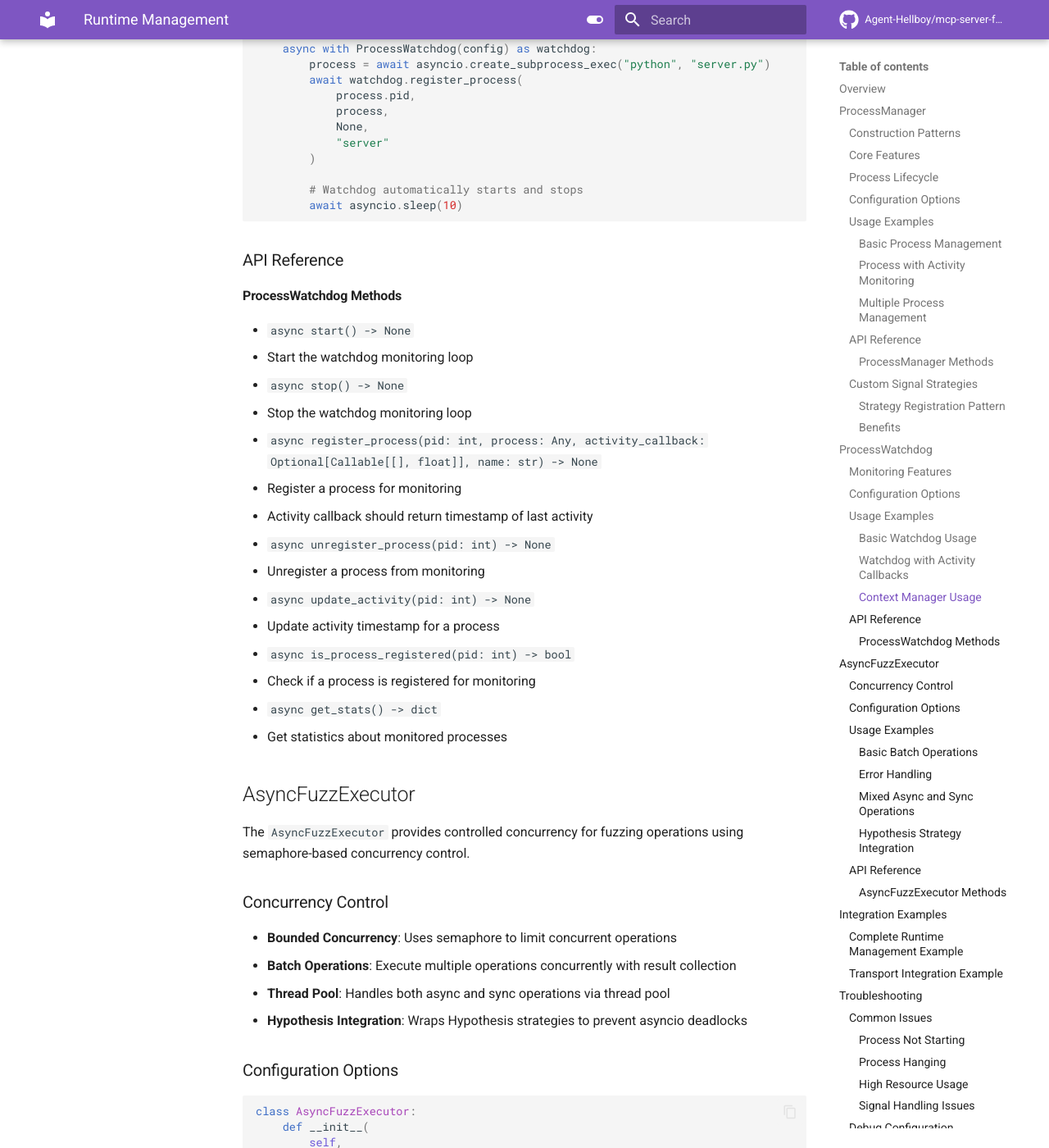
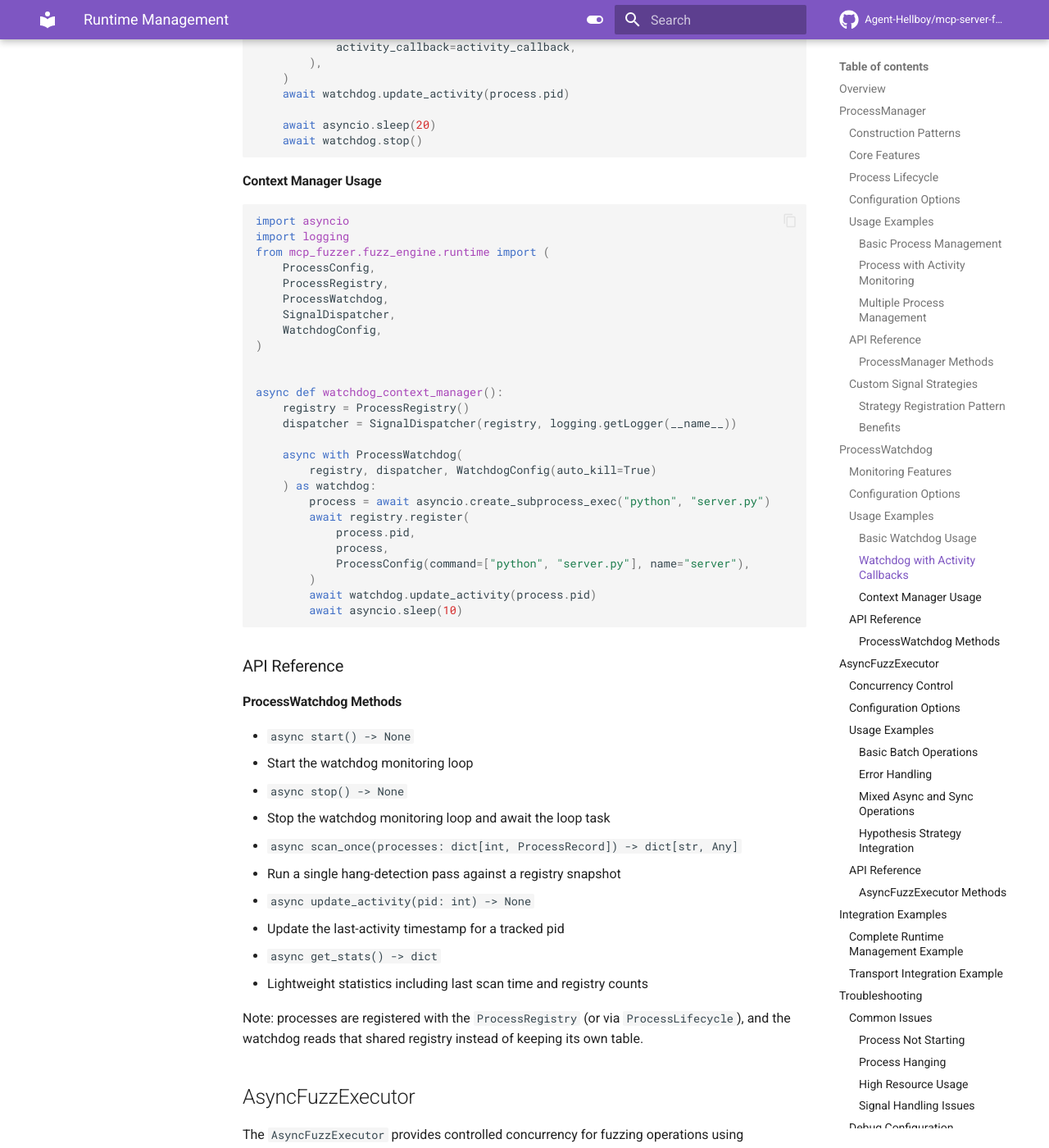
Before and after one commit to Agent-Hellboy/mcp-server-fuzzer, an MkDocs documentation site: the page built from docs/components/runtime-management.md, in a window 1280 px wide and 1400 px high, scrolled down 8044 px. Shown: the whole window at 82% size. Built offline with MkDocs 1.6.1 and Material for MkDocs 9.7.7, drawn with Linux system fonts in a browser that asks for light colours; comment, search, counter and statistics services are not loaded; some of the changed text lies outside the part shown.

Commit message:
resolve comments

````diff
--- a/docs/components/runtime-management.md
+++ b/docs/components/runtime-management.md
@@ -289,50 +289,63 @@
 #### Basic Watchdog Usage
 
 ```python
-from mcp_fuzzer.fuzz_engine.runtime import ProcessWatchdog, WatchdogConfig
+import asyncio
+import logging
+from mcp_fuzzer.fuzz_engine.runtime import (
+    ProcessConfig,
+    ProcessRegistry,
+    ProcessWatchdog,
+    SignalDispatcher,
+    WatchdogConfig,
+)
+
 
 async def basic_watchdog_usage():
-    # Configure watchdog
-    config = WatchdogConfig(
-        check_interval=2.0,
-        process_timeout=30.0,
-        auto_kill=True
-    )
+    config = WatchdogConfig(check_interval=2.0, process_timeout=30.0, auto_kill=True)
+    logger = logging.getLogger(__name__)
 
-    watchdog = ProcessWatchdog(config)
-
-    # Start monitoring
+    registry = ProcessRegistry()
+    signals = SignalDispatcher(registry, logger)
+    watchdog = ProcessWatchdog(registry, signals, config, logger=logger)
     await watchdog.start()
 
-    # Register a process for monitoring
     process = await asyncio.create_subprocess_exec("python", "test_server.py")
-    await watchdog.register_process(
+    await registry.register(
         process.pid,
         process,
-        None,  # No activity callback
-        "test_server"
+        ProcessConfig(command=["python", "test_server.py"], name="test_server"),
     )
+    await watchdog.update_activity(process.pid)
 
-    # Let it run for a while
+    # One-off scan (the background loop runs when start() is called)
+    await watchdog.scan_once(await registry.snapshot())
     await asyncio.sleep(10)
-
-    # Stop monitoring
     await watchdog.stop()
 ```
 
 #### Watchdog with Activity Callbacks
 
 ```python
+import asyncio
+import logging
 import time
+from mcp_fuzzer.fuzz_engine.runtime import (
+    ProcessConfig,
+    ProcessRegistry,
+    ProcessWatchdog,
+    SignalDispatcher,
+    WatchdogConfig,
+)
+
 
 async def watchdog_with_activity():
-    config = WatchdogConfig(
-        check_interval=1.0,
-        process_timeout=10.0,
-        auto_kill=True
+    registry = ProcessRegistry()
+    signals = SignalDispatcher(registry, logging.getLogger(__name__))
+    watchdog = ProcessWatchdog(
+        registry,
+        signals,
+        WatchdogConfig(check_interval=1.0, process_timeout=10.0, auto_kill=True),
     )
-
-    watchdog = ProcessWatchdog(config)
     await watchdog.start()
 
     # Activity callback that simulates periodic activity
@@ -340,41 +353,54 @@
 
     def activity_callback():
         nonlocal last_activity
-        # Simulate activity every 5 seconds
         if time.time() - last_activity > 5:
             last_activity = time.time()
         return last_activity
 
     process = await asyncio.create_subprocess_exec("python", "server.py")
-    await watchdog.register_process(
+    await registry.register(
         process.pid,
         process,
-        activity_callback,
-        "server"
+        ProcessConfig(
+            command=["python", "server.py"],
+            name="server",
+            activity_callback=activity_callback,
+        ),
     )
+    await watchdog.update_activity(process.pid)
 
-    # Let it run
     await asyncio.sleep(20)
-
     await watchdog.stop()
 ```
 
 #### Context Manager Usage
 
 ```python
+import asyncio
+import logging
+from mcp_fuzzer.fuzz_engine.runtime import (
+    ProcessConfig,
+    ProcessRegistry,
+    ProcessWatchdog,
+    SignalDispatcher,
+    WatchdogConfig,
+)
+
+
 async def watchdog_context_manager():
-    config = WatchdogConfig(auto_kill=True)
+    registry = ProcessRegistry()
+    dispatcher = SignalDispatcher(registry, logging.getLogger(__name__))
 
-    async with ProcessWatchdog(config) as watchdog:
+    async with ProcessWatchdog(
+        registry, dispatcher, WatchdogConfig(auto_kill=True)
+    ) as watchdog:
         process = await asyncio.create_subprocess_exec("python", "server.py")
-        await watchdog.register_process(
+        await registry.register(
             process.pid,
             process,
-            None,
-            "server"
+            ProcessConfig(command=["python", "server.py"], name="server"),
         )
-
-        # Watchdog automatically starts and stops
+        await watchdog.update_activity(process.pid)
         await asyncio.sleep(10)
 ```
 
@@ -386,23 +412,19 @@
   - Start the watchdog monitoring loop
 
 - `async stop() -> None`
-  - Stop the watchdog monitoring loop
+  - Stop the watchdog monitoring loop and await the loop task
 
-- `async register_process(pid: int, process: Any, activity_callback: Optional[Callable[[], float]], name: str) -> None`
-  - Register a process for monitoring
-  - Activity callback should return timestamp of last activity
-
-- `async unregister_process(pid: int) -> None`
-  - Unregister a process from monitoring
+- `async scan_once(processes: dict[int, ProcessRecord]) -> dict[str, Any]`
+  - Run a single hang-detection pass against a registry snapshot
 
 - `async update_activity(pid: int) -> None`
-  - Update activity timestamp for a process
-
-- `async is_process_registered(pid: int) -> bool`
-  - Check if a process is registered for monitoring
+  - Update the last-activity timestamp for a tracked pid
 
 - `async get_stats() -> dict`
-  - Get statistics about monitored processes
+  - Lightweight statistics including last scan time and registry counts
+
+Note: processes are registered with the `ProcessRegistry` (or via `ProcessLifecycle`),
+and the watchdog reads that shared registry instead of keeping its own table.
 
 ## AsyncFuzzExecutor
 
````
Also changed, not shown: README.md (+8 -0 lines), docs/components/process-management-guide.md (+6 -10 lines), docs/components/process-management.md (+28 -21 lines), docs/development/reference.md (+33 -36 lines), 11 other files.
